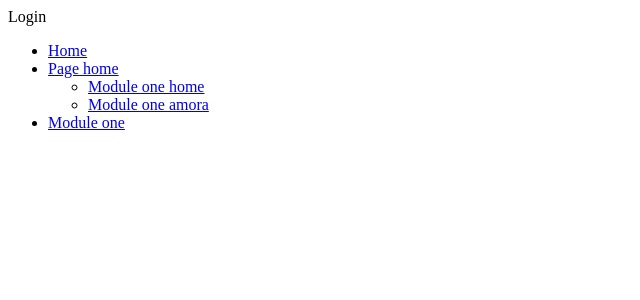
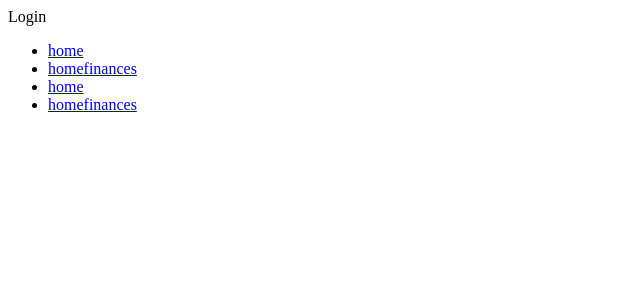
Before and after one commit to ines-erp/react-frontend, a React (Vite) app: page / in a window 1280 px wide. Shown: the top 300 px of the page, without its empty margins (0-640 px from the left). Built offline with nearby package versions, Linux system fonts and the light colour scheme.

Commit message:
Adding a function to menu creation

```diff
--- a/src/pages/Home/Routes.jsx
+++ b/src/pages/Home/Routes.jsx
@@ -2,17 +2,11 @@ import {Link, Outlet} from "react-router-dom";
 //example
 export const HomeRoutes = [
     {
-        path:"/home",
-        element: <>
-            {/*<nav>*/}
-            {/*    <Link to={""}>Page Home</Link>*/}
-            {/*    <Link to={"finances"}>Page home Finances</Link>*/}
-            {/*</nav>*/}
-            <Outlet></Outlet>
-        </>,
+        path: "/home",
+        element: <Outlet></Outlet>,
         children: [
-            {path:"", element:<h1>Dashboard</h1>},
-            {path:"finances", element:<h1>Finances</h1>}
+            {path: "", element: <h1>Dashboard</h1>},
+            {path: "finances", element: <h1>Finances</h1>},
         ]
     }
 ]
--- a/src/routes/Router.jsx
+++ b/src/routes/Router.jsx
@@ -1,7 +1,29 @@
 import {createBrowserRouter, Link, NavLink, Outlet} from "react-router-dom";
 import {HomeRoutes} from "@/pages/Home/Routes.jsx";
 
+//helper function to menu dynamically
+const creatingDinamicMenu = (routingObjLikeArray) => {
 
+    let path;
+    const linksToNav = []
+
+    for (let route of routingObjLikeArray) {
+        path = route.path
+        linksToNav.push(path)
+        for (let child of route.children) {
+            if (child.path) {
+                linksToNav.push(`${path}/${child.path}`)
+            }
+        }
+    }
+
+    return linksToNav.map((menuItem) => {
+        return <li key={menuItem}><Link to={menuItem}>{menuItem.split("/")}</Link></li>
+    })
+}
+
+const homeMenu = creatingDinamicMenu(HomeRoutes);
+const financeMenu = creatingDinamicMenu(HomeRoutes);
 
 const router = createBrowserRouter([
     {
@@ -9,13 +31,8 @@ const router = createBrowserRouter([
         element: <>
             Login
             <ul>
-                <li><Link to={"/"}>Home</Link></li>
-                <li><Link to={"/home"}>Page home</Link></li>
-                <ul>
-                    <li><Link to={"/home"}>Module one home</Link></li>
-                    <li><Link to={"/home/finances"}>Module one amora</Link></li>
-                </ul>
-                <li><Link to={"/moduleOne"}>Module one</Link></li>
+                {homeMenu}
+                {financeMenu}
             </ul>
             <Outlet>
             </Outlet>
```
